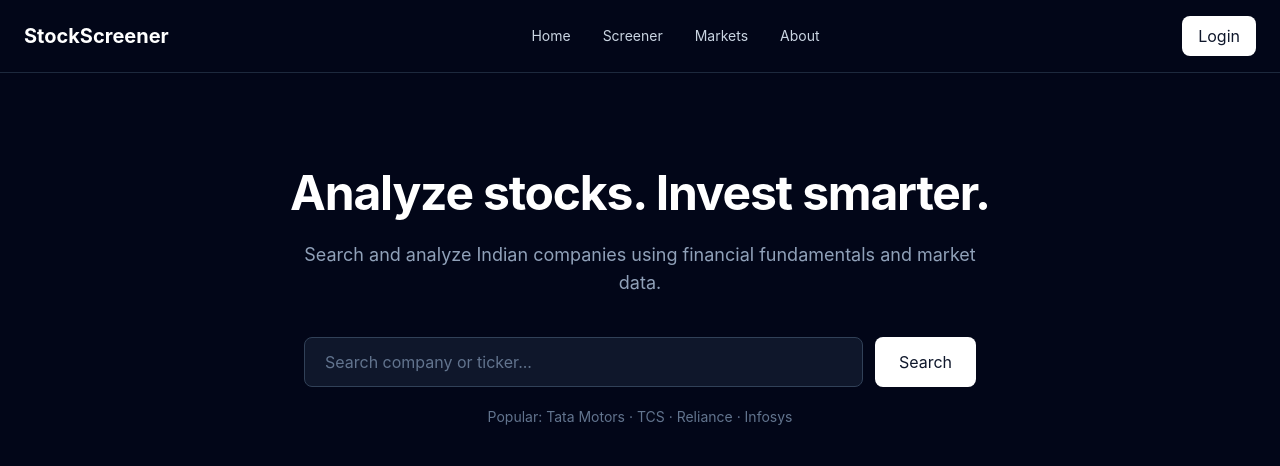
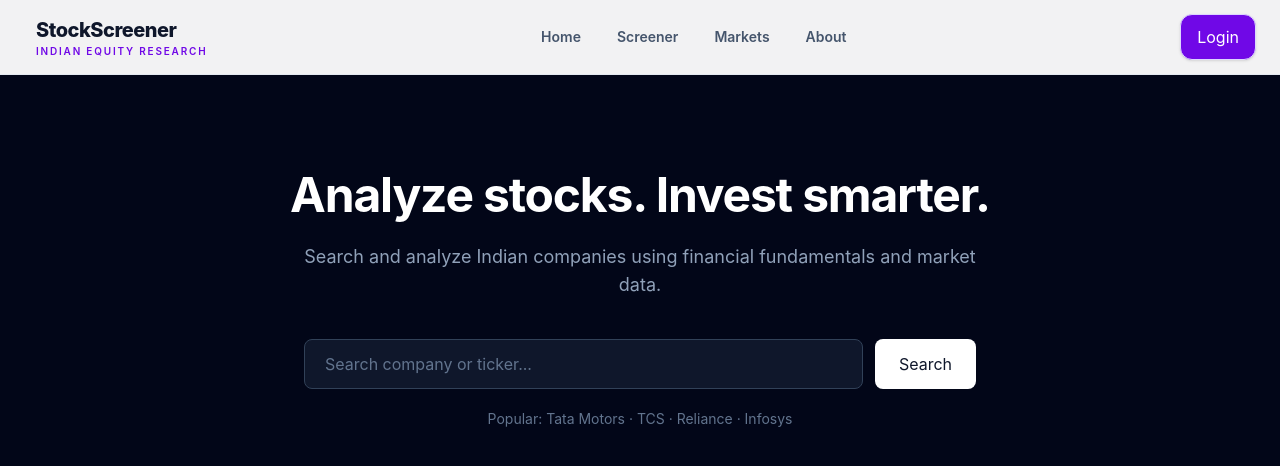
Before and after one commit to himanshuj9/StockScreenerApp, a React (Vite) app in the folder UI/: page / in a window 1280 px wide. Shown: the top 466 px of the page. Built offline with nearby package versions, Linux system fonts and the light colour scheme.

Commit message:
Revamp stock screener UI toward a vibrant NSE-inspired design

```diff
--- a/UI/src/components/Navbar/Navbar.tsx
+++ b/UI/src/components/Navbar/Navbar.tsx
@@ -1,40 +1,38 @@
 function Navbar() {
   return (
-    <nav className="border-b border-slate-800 bg-slate-950">
-      <div className="mx-auto flex max-w-7xl items-center justify-between px-6 py-4">
+    <header className="sticky top-0 z-50 border-b border-slate-200/80 bg-white/95 backdrop-blur">
+      <div className="mx-auto flex max-w-7xl items-center justify-between px-5 py-3.5 sm:px-6">
+        <a href="/" className="flex items-center gap-3 no-underline">
+          <span className="brand-mark" aria-hidden="true" />
+          <div>
+            <div className="text-lg font-extrabold tracking-tight text-slate-900 sm:text-xl">StockScreener</div>
+            <div className="hidden text-[10px] font-semibold uppercase tracking-[0.18em] text-violet-700 sm:block">Indian Equity Research</div>
+          </div>
+        </a>
 
-        {/* Logo */}
-        <div className="text-xl font-bold text-white">
-          StockScreener
-        </div>
+        <nav className="hidden items-center gap-1 md:flex" aria-label="Primary navigation">
+          {[
+            ["/", "Home"],
+            ["#screener", "Screener"],
+            ["#markets", "Markets"],
+            ["#about", "About"],
+          ].map(([href, label]) => (
+            <a
+              key={label}
+              href={href}
+              className="rounded-full px-4 py-2 text-sm font-semibold text-slate-600 transition hover:bg-violet-50 hover:text-violet-800"
+            >
+              {label}
+            </a>
+          ))}
+        </nav>
 
-        {/* Navigation links */}
-        <div className="flex items-center gap-8 text-sm text-slate-300">
-          <a href="#" className="hover:text-white">
-            Home
-          </a>
-
-          <a href="#" className="hover:text-white">
-            Screener
-          </a>
-
-          <a href="#" className="hover:text-white">
-            Markets
-          </a>
-
-          <a href="#" className="hover:text-white">
-            About
-          </a>
-        </div>
-
-        {/* Login button */}
-        <button className="rounded-lg bg-white px-4 py-2 text-sm font-medium text-slate-900 hover:bg-slate-200">
+        <button className="rounded-xl border border-violet-200 bg-violet-700 px-4 py-2.5 text-sm font-bold text-white shadow-sm transition hover:bg-violet-800 hover:shadow-md">
           Login
         </button>
-
       </div>
-    </nav>
-  )
+    </header>
+  );
 }
 
-export default Navbar
+export default Navbar;
```
